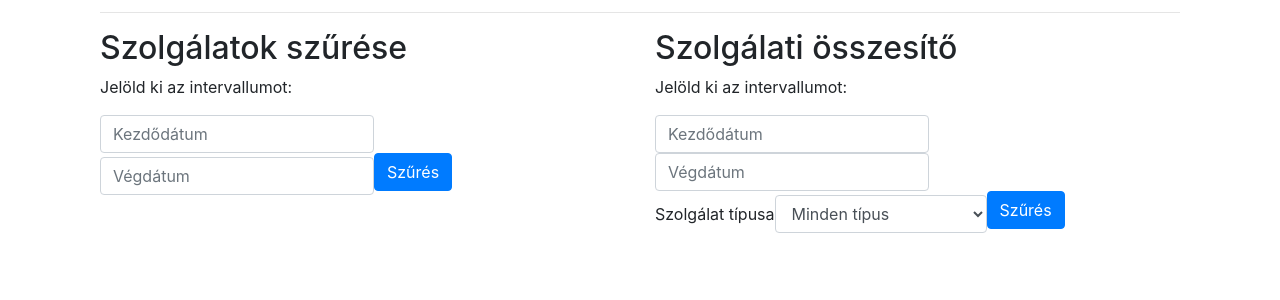
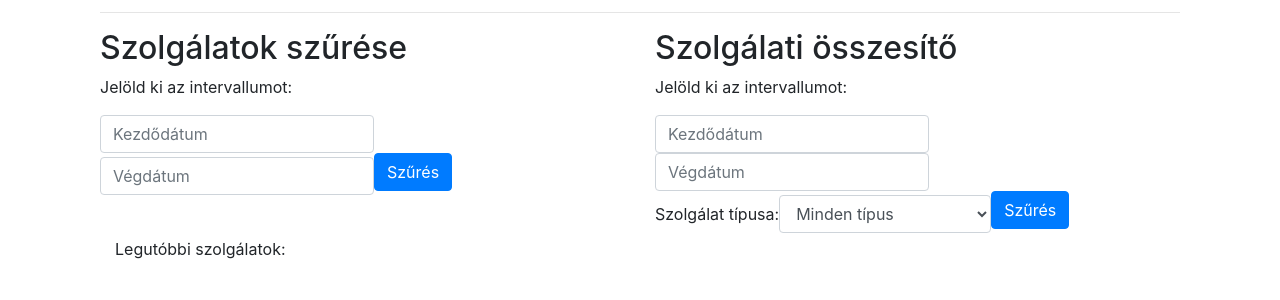
Before and after one commit to udvarisz/timesheet, a Django app: page /time_sheet/duty_list_filter/ in a window 1280 px wide. Shown: the part 314-614 px from the top of the page. Run offline with Django 3.2, Linux system fonts and the light colour scheme; data comes from the database, SQL or seed files in the repository; some libraries are stand-ins or nearby versions.

Commit message:
szűrő javítás

```diff
--- a/mysite/time_sheet/templates/time_sheet/duty_list.html
+++ b/mysite/time_sheet/templates/time_sheet/duty_list.html
@@ -29,8 +29,8 @@ Szolgálatok
       <input class="form-control datepicker" type="datetime" name="s" placeholder="Kezdődátum">
       <input class="form-control datepicker" type="datetime" name="e" placeholder="Végdátum">
       <div class="form-group">
-    <label for="exampleFormControlSelect1">Szolgálat típusa</label>
-    <select class="form-control" name='t'>
+    <label for="t">Szolgálat típusa:</label>
+    <select class="form-control" name='t' id='t'>
       <option value="all">Minden típus</option>
       <option value="o">Önálló</option>
       <option value="r">Rendőrrel közös</option>
@@ -47,6 +47,7 @@ Szolgálatok
 <div class="container">
 
   <div class="container member-list">
+    <p>Legutóbbi szolgálatok:</p>
     <ol>
       {% for duty in duty_list %}
       <li><a href="{% url 'time_sheet:duty_detail' pk=duty.pk %}"> {{duty.date}} - {{duty.member}} - {{duty.duty_type}}</a></li>
--- a/mysite/time_sheet/views.py
+++ b/mysite/time_sheet/views.py
@@ -40,8 +40,8 @@ class DutyUpdate(UpdateView):
 
 class DutyList(ListView):
     model = models.Duty
+    queryset = models.Duty.objects.order_by('-date')[:10]
 
-    ordering = ['-date']
 
 class DutyFilterList(ListView):
     model = models.Duty
```
